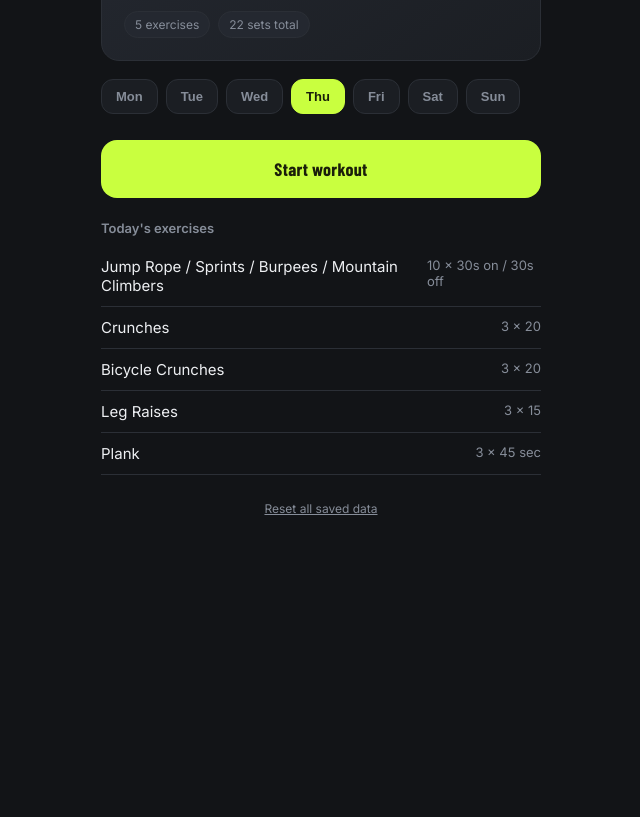
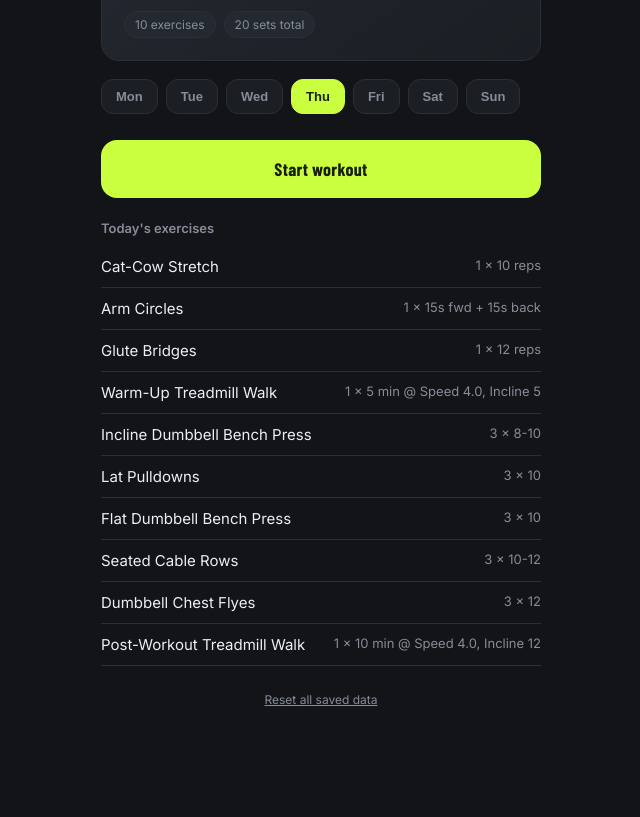
Before and after one commit to annu8932091318/Arise, a plain HTML site: page index.html in a window 1280 px wide. Shown: the part 185-1002 px from the top of the page, without its empty margins (319-959 px from the left). Before the commit the page ends 811 px from the top, so only its background shows below. Drawn offline with nearby package versions, Linux system fonts and the light colour scheme.

Commit message:
Revise weekly workout plan and add rest periods
Updated workout plan for each day of the week, including changes to exercises, focus areas, and calorie estimates. Added rest periods for exercises and modified the Sunday entry for clarity.

```diff
--- a/index.html
+++ b/index.html
@@ -446,76 +446,72 @@
    DATA — the whole 12-week split, embedded as JSON. No external calls
    except the "watch form" YouTube links (opened in a new tab).
    ====================================================================== */
+const REST_BETWEEN_SETS = "Rest 60-90s between sets";
+
+// Shared 10-min warm-up sequence done before weights, every training day.
+const WARMUP = [
+  { name:"Cat-Cow Stretch",    sets:1, reps:"10 reps",             type:"simple", yt:"cat cow stretch proper form" },
+  { name:"Arm Circles",        sets:1, reps:"15s fwd + 15s back",  type:"simple", yt:"arm circles warm up proper form" },
+  { name:"Glute Bridges",      sets:1, reps:"12 reps",             type:"simple", yt:"glute bridge proper form" },
+  { name:"Warm-Up Treadmill Walk", sets:1, reps:"5 min @ Speed 4.0, Incline 5", type:"simple", yt:"treadmill incline walk warm up" }
+];
+// Shared post-workout cardio finisher, every training day.
+const POST_CARDIO = [
+  { name:"Post-Workout Treadmill Walk", sets:1, reps:"10 min @ Speed 4.0, Incline 12", type:"simple", yt:"incline treadmill walk fat loss" }
+];
+
+const CHEST_BACK = [
+  { name:"Incline Dumbbell Bench Press", sets:3, reps:"8-10", repTarget:10, type:"weighted", inc:2.5, rest:REST_BETWEEN_SETS, yt:"incline dumbbell bench press proper form" },
+  { name:"Lat Pulldowns",                sets:3, reps:"10",   repTarget:10, type:"weighted", inc:2.5, rest:REST_BETWEEN_SETS, yt:"lat pulldown proper form" },
+  { name:"Flat Dumbbell Bench Press",    sets:3, reps:"10",   repTarget:10, type:"weighted", inc:2.5, rest:REST_BETWEEN_SETS, yt:"flat dumbbell bench press proper form" },
+  { name:"Seated Cable Rows",            sets:3, reps:"10-12",repTarget:12, type:"weighted", inc:2.5, rest:REST_BETWEEN_SETS, yt:"seated cable row proper form" },
+  { name:"Dumbbell Chest Flyes",         sets:3, reps:"12",   repTarget:12, type:"weighted", inc:1,   rest:REST_BETWEEN_SETS, yt:"dumbbell chest flyes proper form" }
+];
+
+const SHOULDERS_ARMS = [
+  { name:"Dumbbell Overhead Shoulder Press", sets:3, reps:"8-10",  repTarget:10, type:"weighted", inc:1, rest:REST_BETWEEN_SETS, yt:"dumbbell overhead shoulder press proper form" },
+  { name:"Dumbbell Hammer Curls",             sets:3, reps:"10-12", repTarget:12, type:"weighted", inc:1, rest:REST_BETWEEN_SETS, yt:"dumbbell hammer curl proper form" },
+  { name:"Overhead Cable Triceps Extension",  sets:3, reps:"10-12", repTarget:12, type:"weighted", inc:1, rest:REST_BETWEEN_SETS, yt:"overhead cable triceps extension proper form" },
+  { name:"Dumbbell Lateral Raises",           sets:4, reps:"12-15", repTarget:15, type:"weighted", inc:1, rest:REST_BETWEEN_SETS, yt:"dumbbell lateral raise proper form" },
+  { name:"EZ-Bar Preacher Curls",              sets:3, reps:"10",    repTarget:10, type:"weighted", inc:1, rest:REST_BETWEEN_SETS, yt:"ez bar preacher curl proper form" },
+  { name:"Triceps Rope Pushdowns",             sets:3, reps:"12",    repTarget:12, type:"weighted", inc:1, rest:REST_BETWEEN_SETS, yt:"triceps rope pushdown proper form" }
+];
+
+const LEGS_CORE_REARDELTS = [
+  { name:"Goblet Squats",       sets:3, reps:"10",       repTarget:10, type:"weighted", inc:2.5, rest:REST_BETWEEN_SETS, yt:"goblet squat proper form" },
+  { name:"Romanian Deadlifts",  sets:3, reps:"10",       repTarget:10, type:"weighted", inc:2.5, rest:REST_BETWEEN_SETS, yt:"dumbbell romanian deadlift proper form" },
+  { name:"Face Pulls",         sets:3, reps:"15",        repTarget:15, type:"weighted", inc:1,   rest:REST_BETWEEN_SETS, yt:"cable face pulls proper form" },
+  { name:"Lying Leg Curls",    sets:3, reps:"12",        repTarget:12, type:"weighted", inc:2.5, rest:REST_BETWEEN_SETS, yt:"lying leg curl machine proper form" },
+  { name:"Dead Bugs",          sets:3, reps:"12/side",   type:"simple", rest:REST_BETWEEN_SETS, yt:"dead bug exercise proper form" },
+  { name:"RKC Plank",          sets:3, reps:"30-45 sec hold", type:"simple", rest:REST_BETWEEN_SETS, yt:"RKC plank proper form" }
+];
+
 const PLAN = {
   Monday: {
-    focus: "Push", sub: "Chest, Shoulders, Triceps", type: "strength", kcal: "~540 kcal",
-    exercises: [
-      { name:"Flat Barbell/DB Bench Press", sets:4, reps:"8-10", repTarget:10, type:"weighted", inc:5,  yt:"flat barbell bench press proper form" },
-      { name:"Incline Dumbbell Press",        sets:3, reps:"10",   repTarget:10, type:"weighted", inc:2.5, yt:"incline dumbbell press proper form" },
-      { name:"Shoulder Press (DB)",           sets:3, reps:"10",   repTarget:10, type:"weighted", inc:2.5, yt:"dumbbell shoulder press proper form" },
-      { name:"Lateral Raises",                sets:3, reps:"15",   repTarget:15, type:"weighted", inc:1,   yt:"dumbbell lateral raise proper form" },
-      { name:"Triceps Dips / Close-Grip Bench",sets:3, reps:"10",  repTarget:10, type:"weighted", inc:2.5, yt:"triceps dips proper form" },
-      { name:"Overhead Triceps Extension",    sets:3, reps:"12",   repTarget:12, type:"weighted", inc:1,   yt:"overhead triceps extension proper form" },
-      { name:"Hanging Leg Raise / Plank",     sets:3, reps:"to failure", type:"simple", yt:"hanging leg raise proper form" }
-    ]
+    focus: "Chest & Back", sub: "The Torso — arms stay fresh for tomorrow", type: "strength", kcal: "~480 kcal",
+    exercises: WARMUP.concat(CHEST_BACK, POST_CARDIO)
   },
   Tuesday: {
-    focus: "Pull", sub: "Back, Biceps", type: "strength", kcal: "~530 kcal",
-    exercises: [
-      { name:"Pull-ups / Lat Pulldown", sets:4, reps:"8-10", repTarget:10, type:"weighted", inc:2.5, yt:"pull ups proper form" },
-      { name:"Barbell/DB Rows",         sets:3, reps:"10",   repTarget:10, type:"weighted", inc:2.5, yt:"barbell row proper form" },
-      { name:"Seated Cable Row",        sets:3, reps:"10",   repTarget:10, type:"weighted", inc:2.5, yt:"seated cable row proper form" },
-      { name:"Face Pulls",              sets:3, reps:"15",   repTarget:15, type:"weighted", inc:1,   yt:"face pulls proper form" },
-      { name:"Barbell/DB Bicep Curl",   sets:3, reps:"10",   repTarget:10, type:"weighted", inc:1,   yt:"barbell bicep curl proper form" },
-      { name:"Hammer Curl",             sets:3, reps:"12",   repTarget:12, type:"weighted", inc:1,   yt:"hammer curl proper form" },
-      { name:"Cable Crunch / Russian Twists", sets:3, reps:"to failure", type:"simple", yt:"cable crunch proper form" }
-    ]
+    focus: "Shoulders & Arms", sub: "Biceps & Triceps trained at 100% strength", type: "strength", kcal: "~460 kcal",
+    exercises: WARMUP.concat(SHOULDERS_ARMS, POST_CARDIO)
   },
   Wednesday: {
-    focus: "Legs", sub: "Legs + Core", type: "strength", kcal: "~580 kcal",
-    exercises: [
-      { name:"Squats",             sets:4, reps:"8-10", repTarget:10, type:"weighted", inc:5,   yt:"barbell squat proper form" },
-      { name:"Romanian Deadlift",  sets:3, reps:"10",   repTarget:10, type:"weighted", inc:5,   yt:"romanian deadlift proper form" },
-      { name:"Walking Lunges",     sets:3, reps:"12/leg",repTarget:12, type:"weighted", inc:2.5, yt:"walking lunges proper form" },
-      { name:"Leg Curl",           sets:3, reps:"12",   repTarget:12, type:"weighted", inc:2.5, yt:"leg curl machine proper form" },
-      { name:"Calf Raises",        sets:4, reps:"15",   repTarget:15, type:"weighted", inc:2.5, yt:"calf raises proper form" },
-      { name:"Plank Variations",   sets:3, reps:"to failure", type:"simple", yt:"plank proper form" }
-    ]
+    focus: "Legs & Posture", sub: "Legs, Core & Rear Delts", type: "strength", kcal: "~540 kcal",
+    exercises: WARMUP.concat(LEGS_CORE_REARDELTS, POST_CARDIO)
   },
   Thursday: {
-    focus: "HIIT", sub: "Cardio + Abs (active recovery)", type: "hiit", kcal: "~380 kcal",
-    exercises: [
-      { name:"Jump Rope / Sprints / Burpees / Mountain Climbers", sets:10, reps:"30s on / 30s off", type:"simple", yt:"HIIT burpees mountain climbers proper form" },
-      { name:"Crunches",         sets:3, reps:"20", type:"simple", yt:"crunches proper form" },
-      { name:"Bicycle Crunches", sets:3, reps:"20", type:"simple", yt:"bicycle crunches proper form" },
-      { name:"Leg Raises",       sets:3, reps:"15", type:"simple", yt:"lying leg raises proper form" },
-      { name:"Plank",            sets:3, reps:"45 sec", type:"simple", yt:"plank proper form" }
-    ]
+    focus: "Chest & Back", sub: "The Torso — arms stay fresh for Friday", type: "strength", kcal: "~480 kcal",
+    exercises: WARMUP.concat(CHEST_BACK, POST_CARDIO)
   },
   Friday: {
-    focus: "Arms", sub: "Arms Focus + Functional/Athletic", type: "strength", kcal: "~440 kcal",
-    exercises: [
-      { name:"Barbell Curl",          sets:3, reps:"10", repTarget:10, type:"weighted", inc:1,   yt:"barbell curl proper form" },
-      { name:"Incline DB Curl",       sets:3, reps:"12", repTarget:12, type:"weighted", inc:1,   yt:"incline dumbbell curl proper form" },
-      { name:"Close-Grip Bench Press",sets:3, reps:"10", repTarget:10, type:"weighted", inc:2.5, yt:"close grip bench press proper form" },
-      { name:"Skull Crushers",        sets:3, reps:"12", repTarget:12, type:"weighted", inc:1,   yt:"skull crushers proper form" },
-      { name:"Kettlebell Swings",     sets:3, reps:"15", repTarget:15, type:"weighted", inc:2.5, yt:"kettlebell swing proper form" },
-      { name:"Medicine Ball Slams",   sets:3, reps:"12", repTarget:12, type:"weighted", inc:1,   yt:"medicine ball slams proper form" },
-      { name:"Battle Ropes",          sets:3, reps:"30 sec", type:"simple", yt:"battle ropes proper form" }
-    ]
+    focus: "Shoulders & Arms", sub: "Biceps & Triceps trained at 100% strength", type: "strength", kcal: "~460 kcal",
+    exercises: WARMUP.concat(SHOULDERS_ARMS, POST_CARDIO)
   },
   Saturday: {
-    focus: "Full Body", sub: "Full Body Functional + Steady Cardio", type: "strength", kcal: "~530 kcal",
-    exercises: [
-      { name:"Deadlifts",                 sets:3, reps:"8", repTarget:8, type:"weighted", inc:5, yt:"conventional deadlift proper form" },
-      { name:"Push-ups",                  sets:3, reps:"max", type:"simple", yt:"push ups proper form" },
-      { name:"Box Jumps or Jump Squats",  sets:3, reps:"10", type:"simple", yt:"box jumps proper form" },
-      { name:"TRX Rows or Band Rows",     sets:3, reps:"12", type:"simple", yt:"TRX rows proper form" },
-      { name:"Steady-State Cardio (jog/cycle/swim)", sets:1, reps:"30-40 min", type:"simple", yt:"steady state cardio treadmill form" },
-      { name:"Full Body Stretch/Mobility",sets:1, reps:"10 min", type:"simple", yt:"full body stretching routine" }
-    ]
+    focus: "Legs & Posture", sub: "Legs, Core & Rear Delts", type: "strength", kcal: "~540 kcal",
+    exercises: WARMUP.concat(LEGS_CORE_REARDELTS, POST_CARDIO)
   },
-  Sunday: { focus:"Rest", sub:"Rest / Walk / Stretch", type:"rest", kcal:"0-150 kcal (optional walk)", exercises:[] }
+  Sunday: { focus:"Rest", sub:"Full recovery — stretch or walk if you like", type:"rest", kcal:"0-150 kcal (optional walk)", exercises:[] }
 };
 const DAY_ORDER = ["Monday","Tuesday","Wednesday","Thursday","Friday","Saturday","Sunday"];
 
@@ -685,7 +681,7 @@ function suggestedWeight(exName, inc){
 function startSession(day, exerciseList){
   const today = todayISO();
   const sessionExercises = exerciseList.map(e=>({
-    name:e.name, reps:e.reps, repTarget:e.repTarget, type:e.type, inc:e.inc, yt:e.yt,
+    name:e.name, reps:e.reps, repTarget:e.repTarget, type:e.type, inc:e.inc, yt:e.yt, rest:e.rest,
     targetSets:e.sets, makeup: e.makeup||false, missedFromDate: e.missedFromDate||null,
     sets:[], completed:false, skipped:false
   }));
@@ -741,7 +737,7 @@ function renderSession(){
   else { badge.style.display="none"; }
 
   document.getElementById("exName").textContent = ex.name;
-  document.getElementById("exTarget").textContent = `Target: ${ex.targetSets} x ${ex.reps}`;
+  document.getElementById("exTarget").textContent = `Target: ${ex.targetSets} x ${ex.reps}` + (ex.rest ? `  •  ${ex.rest}` : "");
   document.getElementById("exWatchLink").href = "https://www.youtube.com/results?search_query=" + encodeURIComponent(ex.yt || ex.name + " proper form");
 
   const setNum = s.setIndex+1;
```
